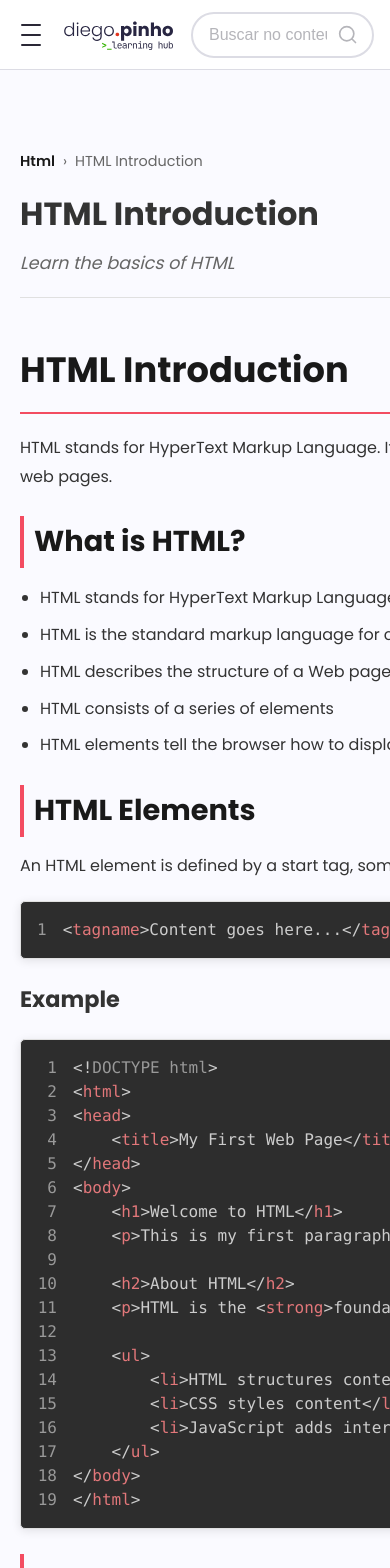
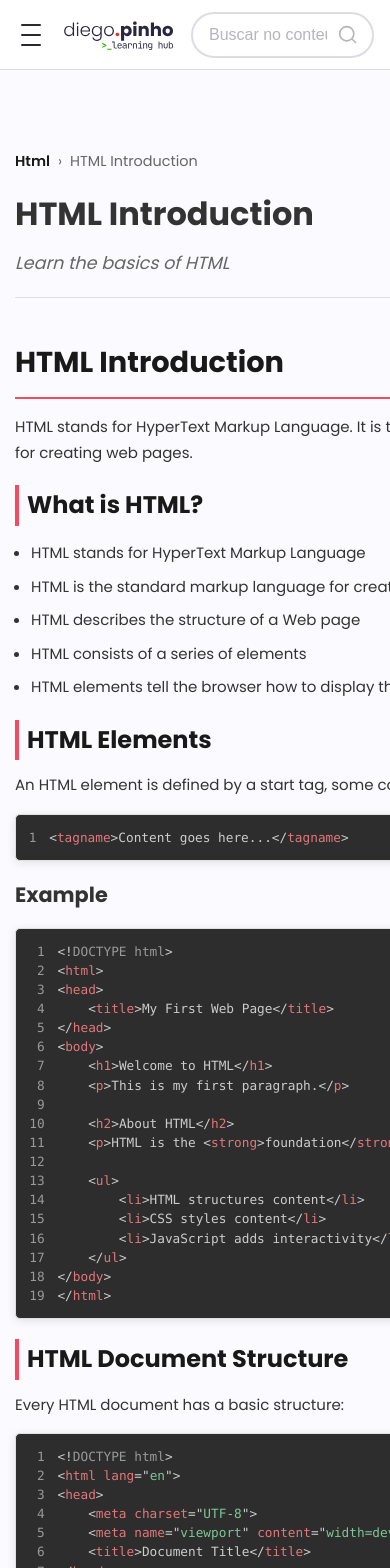
Before and after one commit to Professor-DiegoPinho/w3-profpinho, a Next.js app: page /html/01-introduction in a window 390 px wide. Shown: the top 1568 px of the page. Built offline with nearby package versions, Linux system fonts and the light colour scheme.

Commit message:
fix: post content mobile

```diff
--- a/src/app/globals.css
+++ b/src/app/globals.css
@@ -574,9 +574,11 @@ a {
   }
 
   .content-wrapper {
-    padding: 20px;
+    padding: 15px;
     padding-top: 80px;
     /* Space for hamburger button */
+    max-width: 100%;
+    overflow-x: hidden;
   }
 
   /* Sidebar mobile specific styles */
@@ -618,6 +620,111 @@ a {
 
   .post-header h1 {
     font-size: 2rem;
+  }
+
+  /* Content responsiveness improvements */
+  .markdown-content {
+    font-size: 15px;
+    line-height: 1.7;
+  }
+
+  .content-h1 {
+    font-size: 1.8rem;
+    margin: 20px 0 15px 0;
+    word-wrap: break-word;
+    overflow-wrap: break-word;
+  }
+
+  .content-h2 {
+    font-size: 1.5rem;
+    margin: 20px 0 12px 0;
+    padding-left: 8px;
+    word-wrap: break-word;
+    overflow-wrap: break-word;
+  }
+
+  .content-h3 {
+    font-size: 1.3rem;
+    margin: 15px 0 8px 0;
+    word-wrap: break-word;
+    overflow-wrap: break-word;
+  }
+
+  .content-h4 {
+    font-size: 1.1rem;
+    margin: 12px 0 6px 0;
+    word-wrap: break-word;
+    overflow-wrap: break-word;
+  }
+
+  .content-paragraph {
+    margin-bottom: 14px;
+    word-wrap: break-word;
+    overflow-wrap: break-word;
+    hyphens: auto;
+  }
+
+  .content-list,
+  .content-ordered-list {
+    margin: 14px 0;
+    padding-left: 16px;
+  }
+
+  .content-blockquote {
+    margin: 16px 0;
+    padding: 12px 16px;
+    word-wrap: break-word;
+    overflow-wrap: break-word;
+  }
+
+  .inline-code {
+    font-size: 0.85em;
+    padding: 1px 4px;
+    word-wrap: break-word;
+    overflow-wrap: break-word;
+  }
+
+  .code-block {
+    margin: 16px 0 !important;
+    font-size: 0.85em !important;
+    overflow-x: auto !important;
+  }
+
+  .code-block pre {
+    white-space: pre !important;
+    overflow-x: auto !important;
+    padding: 12px !important;
+  }
+
+  .table-wrapper {
+    margin: 16px -20px;
+    padding: 0 20px;
+    overflow-x: auto;
+  }
+
+  .content-table {
+    min-width: 100%;
+    font-size: 0.9em;
+  }
+
+  .table-header,
+  .table-cell {
+    padding: 8px;
+  }
+
+  /* Prevent horizontal overflow */
+  .post-content * {
+    max-width: 100%;
+    box-sizing: border-box;
+  }
+
+  .post-content img {
+    max-width: 100% !important;
+    height: auto !important;
+  }
+
+  .post-content iframe {
+    max-width: 100% !important;
   }
 }
 
```
